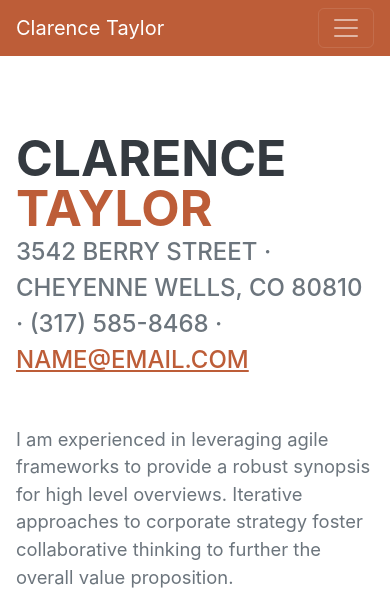
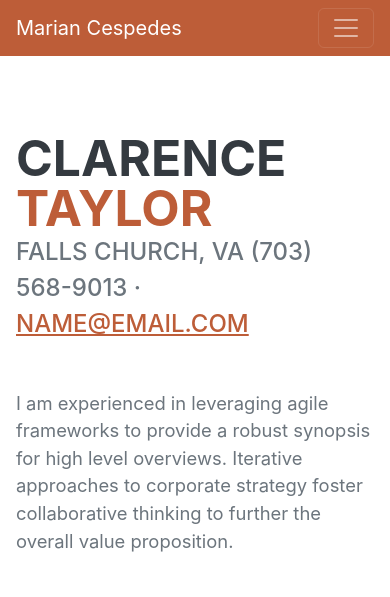
Before and after one commit to mccm707/Portfolio, a plain HTML site: page index.html in a window 390 px wide. Shown: the top 597 px of the page. Drawn offline with nearby package versions, Linux system fonts and the light colour scheme; a web font is replaced by a local one.

Commit message:
Changes to information

```diff
--- a/index.html
+++ b/index.html
@@ -19,7 +19,7 @@
         <!-- Navigation-->
         <nav class="navbar navbar-expand-lg navbar-dark bg-primary fixed-top" id="sideNav">
             <a class="navbar-brand js-scroll-trigger" href="#page-top">
-                <span class="d-block d-lg-none">Clarence Taylor</span>
+                <span class="d-block d-lg-none">Marian Cespedes</span>
                 <span class="d-none d-lg-block"><img class="img-fluid img-profile rounded-circle mx-auto mb-2" src="images/profilepic.jpg" alt="..." /></span>
             </a>
             <button class="navbar-toggler" type="button" data-bs-toggle="collapse" data-bs-target="#navbarResponsive" aria-controls="navbarResponsive" aria-expanded="false" aria-label="Toggle navigation"><span class="navbar-toggler-icon"></span></button>
@@ -44,7 +44,7 @@
                         <span class="text-primary">Taylor</span>
                     </h1>
                     <div class="subheading mb-5">
-                        3542 Berry Street · Cheyenne Wells, CO 80810 · (317) 585-8468 ·
+                        Falls Church, VA (703) 568-9013 ·
                         <a href="mailto:name@email.com">name@email.com</a>
                     </div>
                     <p class="lead mb-5">I am experienced in leveraging agile frameworks to provide a robust synopsis for high level overviews. Iterative approaches to corporate strategy foster collaborative thinking to further the overall value proposition.</p>
```
